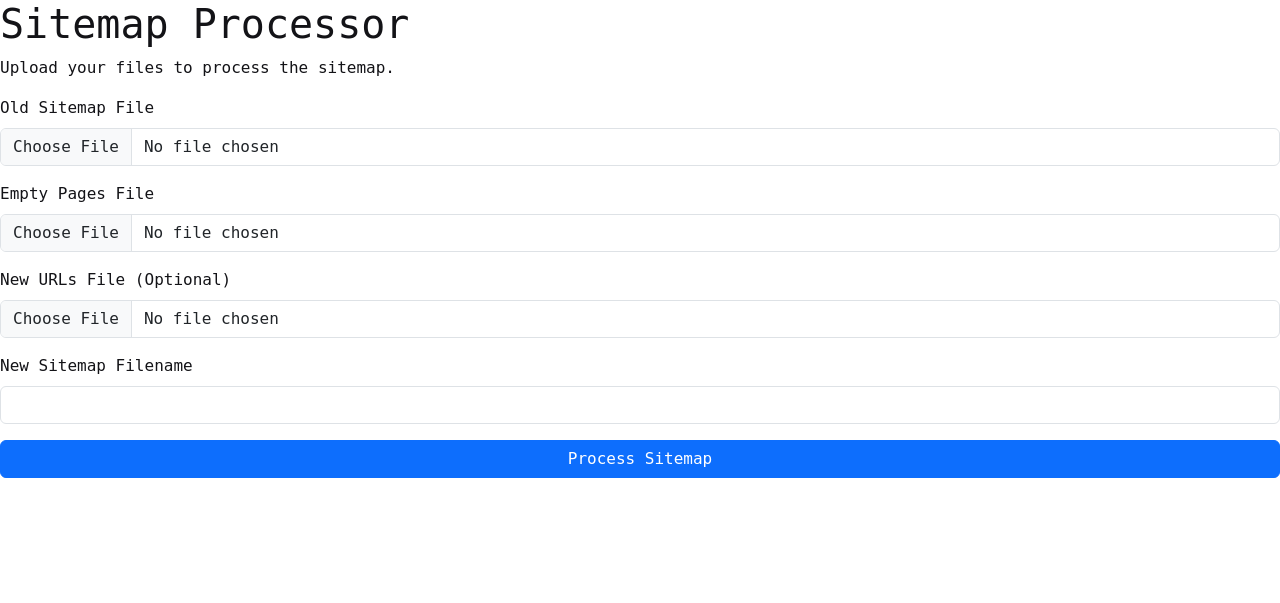
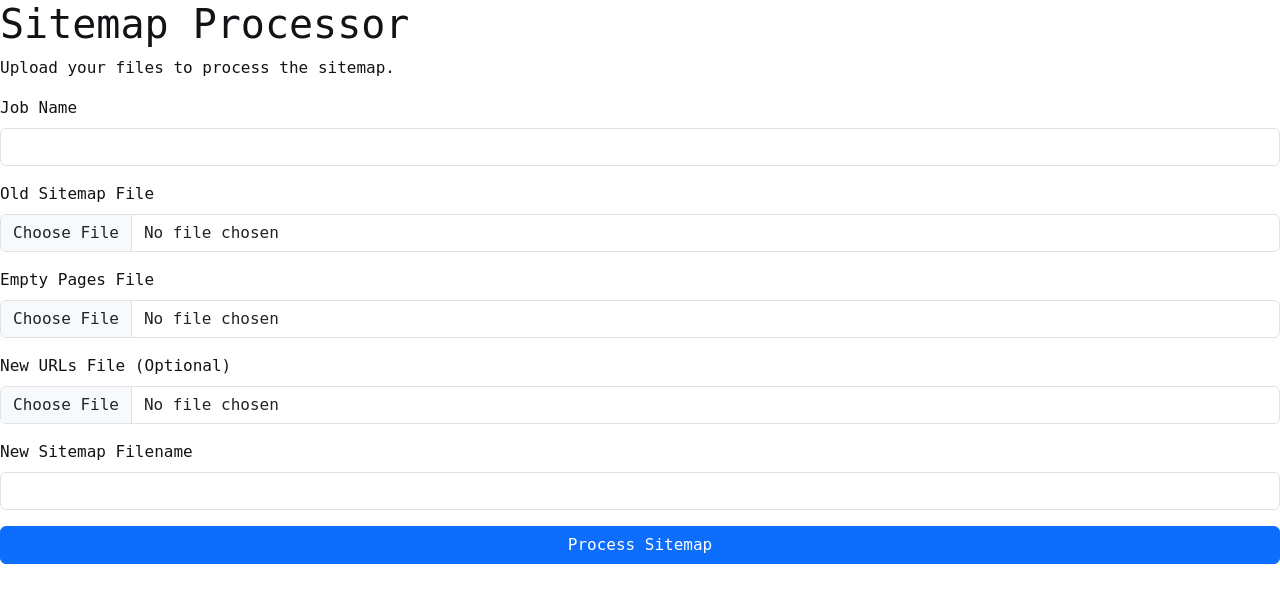
Before and after one commit to Jubarte-Labs/jubarte-labs-site, a Flask app: template flask-app/client_labs/templates/sitemap_tool.html in a window 1280 px wide. Shown: the part 50-653 px from the top of the page. Run offline with Flask 3, Linux system fonts and the light colour scheme; the template is opened without the code that fills it: values that come from a table or form of the project are taken from there, others are empty; parts of the project's set-up code (start-up, migrations or seed data) failed here and were passed over; some libraries are stand-ins or nearby versions.

Commit message:
FIX: Resolve template bug and add test coverage for sitemap tool

```diff
--- a/flask-app/client_labs/templates/sitemap_tool.html
+++ b/flask-app/client_labs/templates/sitemap_tool.html
@@ -6,8 +6,8 @@
 <form method="post" enctype="multipart/form-data">
     {{ form.hidden_tag() }}
     <div class="mb-3">
-        {{ form.supplier_dir.label(class="form-label") }}
-        {{ form.supplier_dir(class="form-control") }}
+        {{ form.job_name.label(class="form-label") }}
+        {{ form.job_name(class="form-control") }}
     </div>
     <div class="mb-3">
         {{ form.old_sitemap_file.label(class="form-label") }}
```
Also changed, not shown: flask-app/tests/test_app.py (+13 -0 lines).
